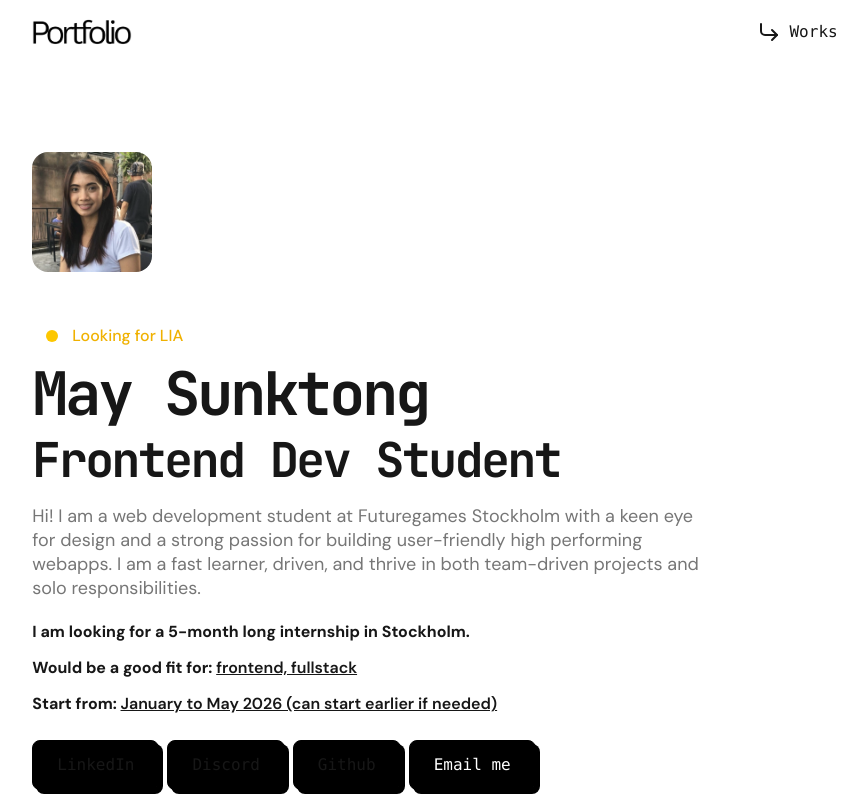
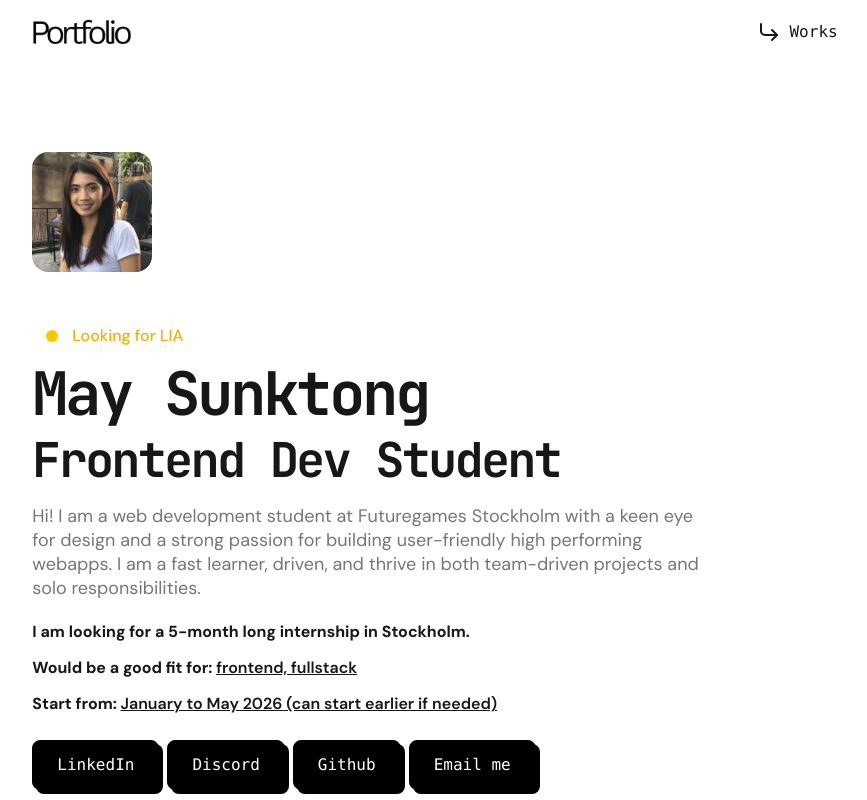
Before and after one commit to maysunktong/portfolio, a Next.js app: page / in a window 1280 px wide. Shown: the top 800 px of the page, without its empty margins (197-1064 px from the left). Built offline with nearby package versions, Linux system fonts and the light colour scheme.

Commit message:
font color white for buttons

```diff
--- a/components/ui/MenuButton.tsx
+++ b/components/ui/MenuButton.tsx
@@ -10,7 +10,7 @@ export default function Menu({
     <Link
       target="_blank"
       href={href}
-      className={`w-fit flex gap-2 justify-center items-center bg-${bg} border-1 font-mono px-6 py-3 rounded-lg shadow-[4px_4px_0_0_rgba(0,0,0,1)] border-black active:translate-y-1 dark:border-white hover:border-dashed`}
+      className={`text-white w-fit flex gap-2 justify-center items-center bg-${bg} border-1 font-mono px-6 py-3 rounded-lg shadow-[4px_4px_0_0_rgba(0,0,0,1)] border-black active:translate-y-1 dark:border-white hover:border-dashed`}
     >
       <p>{label}</p>
     </Link>
```
